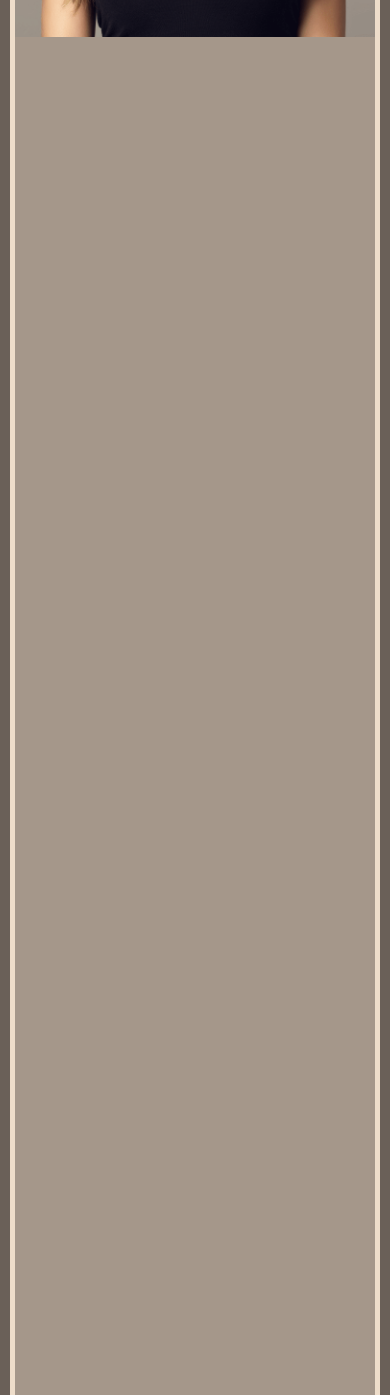
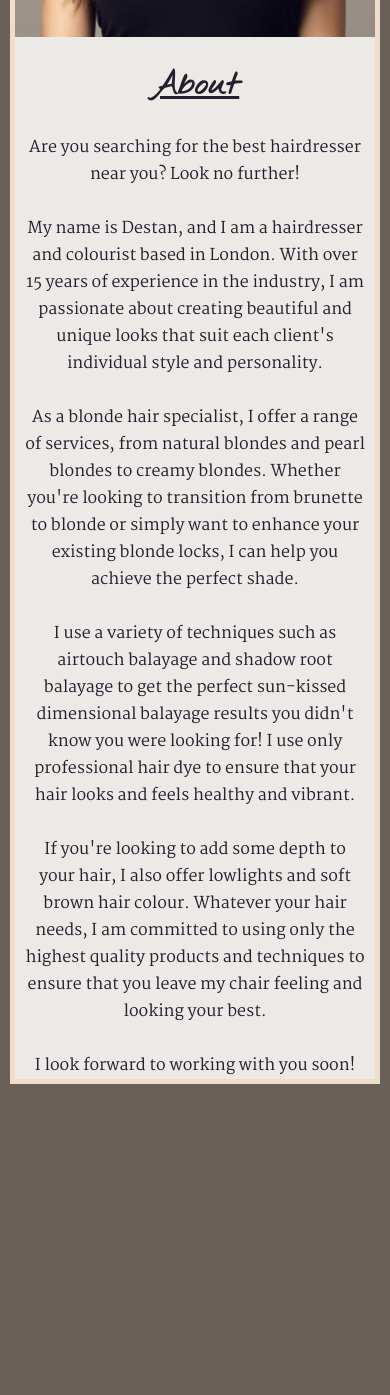
Before and after one commit to DestanT/balayage-expert-london, a plain HTML site: page index.html in a window 390 px wide. Shown: the part 500-1895 px from the top of the page. After the commit the page ends 1594 px from the top, so only its background shows below. Drawn offline with Linux system fonts and the light colour scheme.

Commit message:
Add 'about' section and style in both mobile and desktop views

```diff
--- a/assets/css/style.css
+++ b/assets/css/style.css
@@ -1,4 +1,6 @@
 /* search for testing and change before submitting! */
+
+/* add cut to the top of nav bar for no overlap */
 
 @import url('https://fonts.googleapis.com/css2?family=Lora:ital,wght@1,700&family=Martel&family=Nothing+You+Could+Do&display=swap');
 
@@ -14,6 +16,11 @@ body {
     background-color: #6A6058;
     color: #251E2D;
     font-family: 'Martel', serif;
+}
+
+h2 {
+    font-family: 'Nothing You Could Do', cursive;
+    font-size: 2em;
 }
 
 /* Navigation Bar */
@@ -40,7 +47,6 @@ header {
 }
 
 header img {
-    font-family: 'Lora', serif;
     display: flex;
     height: 100%;
     align-items: center;
@@ -73,7 +79,11 @@ nav a:hover {
     font-weight: bolder;
 }
 
-/* Hero image & Site landing*/
+/* Hero image & First view by user */
+
+#hero-image {
+    margin-bottom: -9px;
+}
 
 .landing-page {
     background-color: #A5978A;
@@ -81,8 +91,23 @@ nav a:hover {
     margin: 100px 10px 10px;
     border: 5px solid #EEDDCA;
     box-sizing: border-box;
-    /*take out - testing*/
-    height: 1800px
+}
+
+/* About section */
+
+.about {
+    background-color: #EBEAE7;
+    height: auto;
+    width: 100%;
+}
+
+.about > h2 {
+    text-align: center;
+}
+
+.about > p {
+    margin: 0 500px;
+    text-align: center;
 }
 
 /* Media queries */
@@ -145,4 +170,9 @@ nav a:hover {
         margin: 20px 10px 20px;
     }
 
+    .about > p {
+        margin: 0 10px;
+        text-align: center;
+    }
+
 }
--- a/index.html
+++ b/index.html
@@ -21,7 +21,7 @@
         <nav>
             <ul>
                 <li><a href="index.html">Home</a></li>
-                <li><a href="#">About</a></li>
+                <li><a href="#about">About</a></li>
                 <li><a href="#">Services</a></li>
                 <li><a href="#">Blogs</a></li>
                 <li><a href="#">Contact</a></li>
@@ -30,6 +30,45 @@
     </header>
     <section class="landing-page">
         <img src="assets/images/hero-image.png" alt="Lady with beautiful long blonde, highlighted hair" id="hero-image">
+        <div class="about">
+            <br>
+            <h2 id="about"><u>About</u></h2>
+            <br>
+            <p>
+                Are you searching for the best hairdresser near you? Look no further!
+            </p>
+            <br>
+            <p>
+                My name is Destan, and I am a hairdresser and colourist based in London. With over 15 years of
+                experience in the industry, I am passionate about creating beautiful and unique looks that suit each
+                client's individual style and personality.
+            </p>
+            <br>
+            <p>
+                As a blonde hair specialist, I offer a range of services, from natural blondes and pearl blondes to
+                creamy blondes. Whether you're looking to transition from brunette to blonde or simply want to
+                enhance
+                your existing blonde locks, I can help you achieve the perfect shade.
+            </p>
+            <br>
+            <p>
+                I use a variety of techniques such as airtouch balayage and shadow root balayage to get the perfect
+                sun-kissed dimensional balayage results you didn't know you were looking for! I use only
+                professional
+                hair dye to ensure that your hair looks and feels healthy and vibrant.
+            </p>
+            <br>
+            <p>
+                If you're looking to add some depth to your hair, I also offer lowlights and soft brown hair colour.
+                Whatever your hair needs, I am committed to using only the highest quality products and techniques
+                to
+                ensure that you leave my chair feeling and looking your best.
+            </p>
+            <br>
+            <p>
+                I look forward to working with you soon!
+            </p>
+        </div>
     </section>
 </body>
 
```
